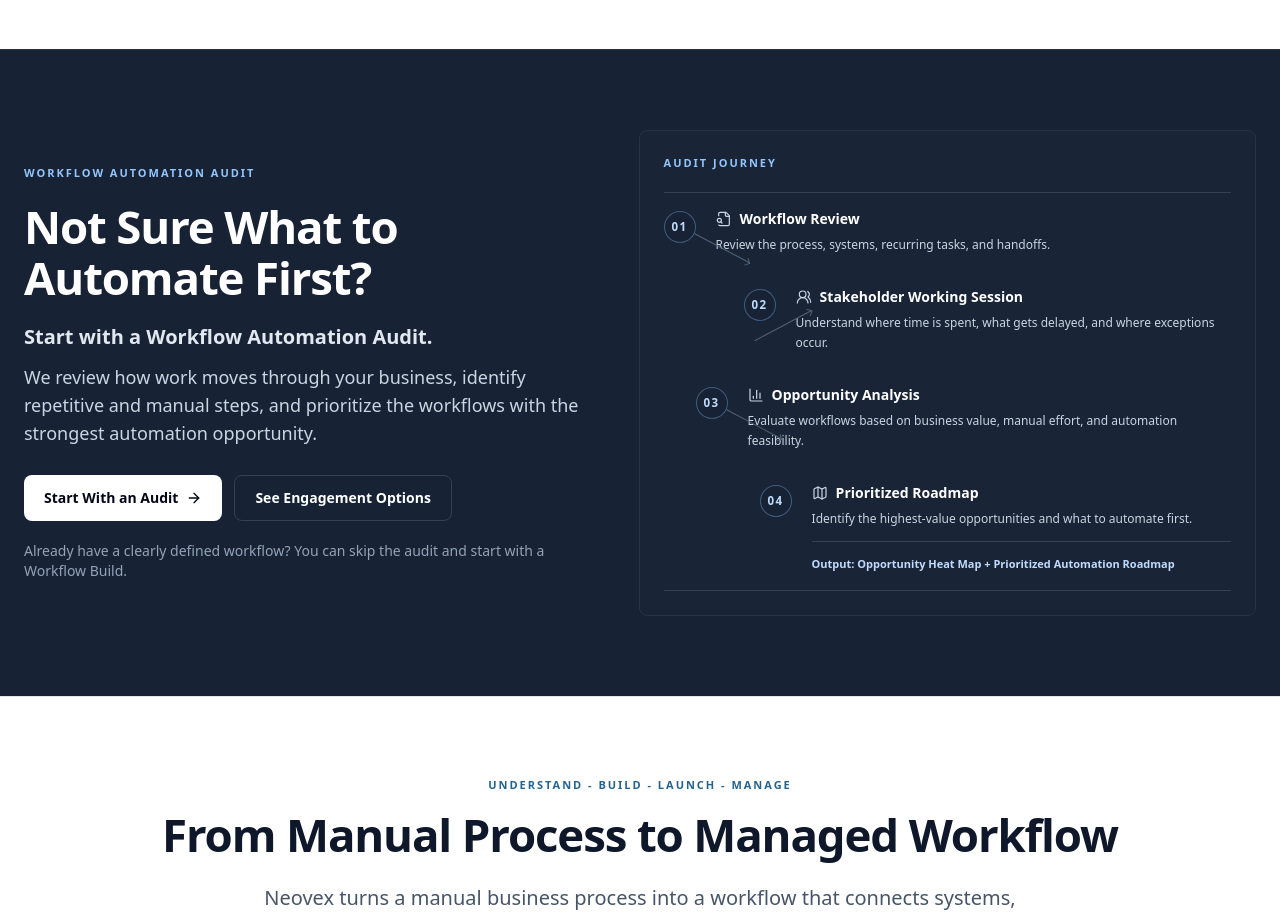
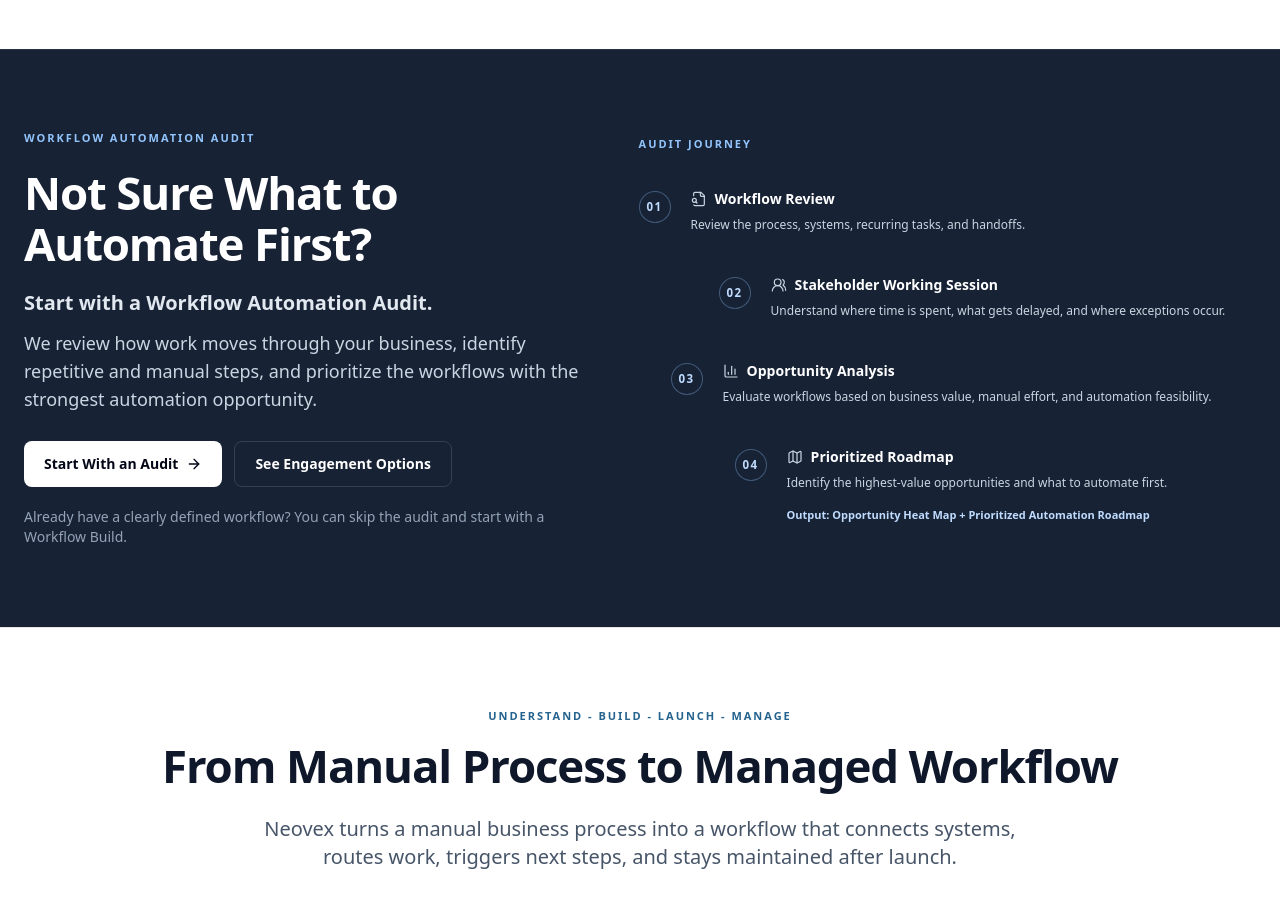
Before and after one commit to VVG-1/neovex-site, a React (Vite) app: page / in a window 1280 px wide. Shown: the part 2140-3056 px from the top of the page. Built offline with nearby package versions, Linux system fonts and the light colour scheme.

Commit message:
Remove audit journey panel treatment

```diff
--- a/src/components/WorkflowAudit.jsx
+++ b/src/components/WorkflowAudit.jsx
@@ -82,31 +82,19 @@ export default function WorkflowAudit() {
 
 function AuditRoadmap() {
   return (
-    <div className="rounded-lg border border-[#263247] bg-[#1B2638]/45 p-5 md:p-6">
+    <div>
       <div className="text-[11px] font-semibold uppercase tracking-[0.18em] text-blue-300">
         Audit Journey
       </div>
 
-      <ol className="mt-5 max-w-2xl space-y-0 border-y border-[#344055]">
-        {auditSteps.map(({ n, Icon, title, desc, offset }, index) => (
+      <ol className="mt-5 max-w-2xl space-y-2">
+        {auditSteps.map(({ n, Icon, title, desc, offset }) => (
           <li key={title} className="relative">
             <div className={`relative grid grid-cols-[2.5rem_minmax(0,1fr)] gap-3 py-4 ${offset}`}>
               <div className="relative pt-0.5">
                 <span className="relative z-10 grid h-8 w-8 place-items-center rounded-full border border-blue-300/35 bg-[#172235] text-[0.72rem] font-semibold tracking-[0.12em] text-blue-200">
                   {n}
                 </span>
-
-                {index < auditSteps.length - 1 ? (
-                  <div
-                    className={[
-                      "pointer-events-none absolute left-4 top-9 h-10 w-16 border-t border-[#4f6178]",
-                      index === 1 ? "-rotate-[28deg]" : "rotate-[28deg]",
-                    ].join(" ")}
-                    aria-hidden="true"
-                  >
-                    <span className="absolute right-0 top-[-3px] h-1.5 w-1.5 rotate-45 border-r border-t border-[#4f6178]" />
-                  </div>
-                ) : null}
               </div>
 
               <div className="min-w-0">
@@ -120,7 +108,7 @@ function AuditRoadmap() {
                   {desc}
                 </p>
                 {n === "04" ? (
-                  <p className="mt-3 border-t border-[#344055] pt-3 text-[11px] font-semibold leading-5 text-blue-200">
+                  <p className="mt-3 text-[11px] font-semibold leading-5 text-blue-200">
                     Output: Opportunity Heat Map + Prioritized Automation Roadmap
                   </p>
                 ) : null}
```
